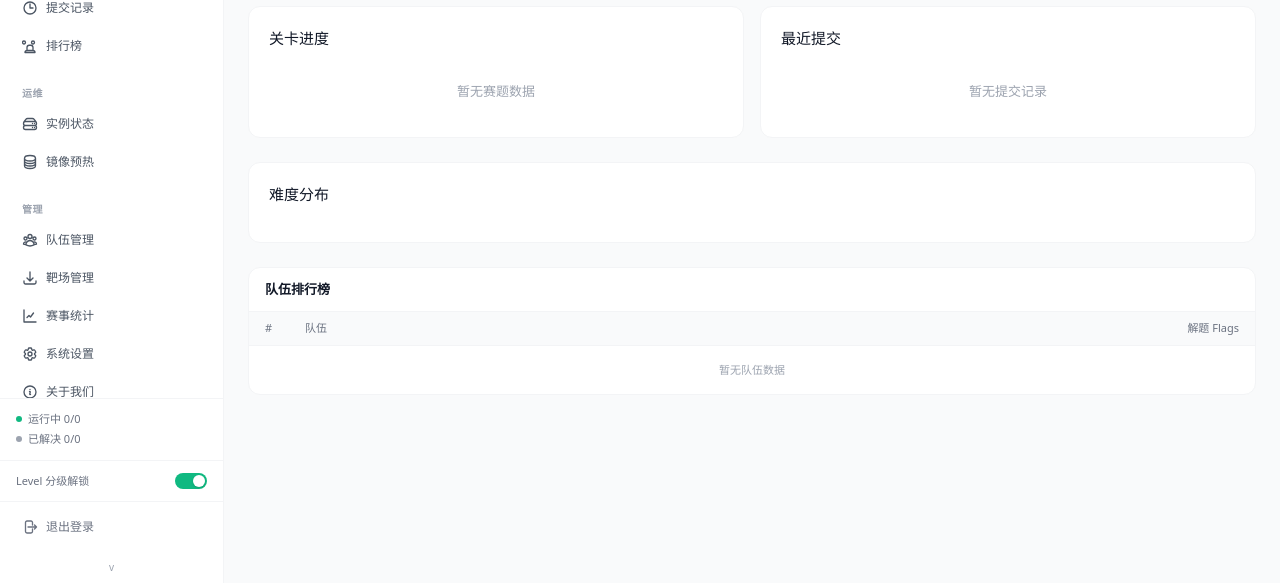
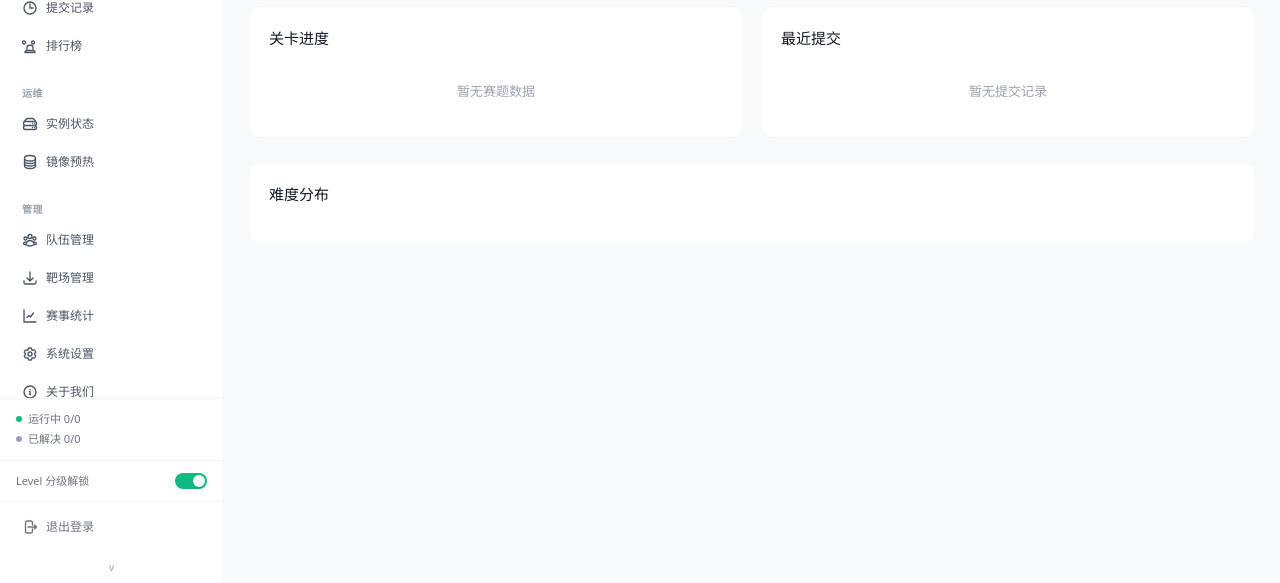
Before and after one commit to wgpsec/benchmark-platform, a Python web app: template benchmark_platform/web/templates/pages/dashboard.html in a window 1280 px wide. Shown: the part 217-800 px from the top of the page. Run offline with Jinja, Linux system fonts and the light colour scheme; the template is opened without the code that fills it, so the values that code supplies are empty; some libraries are stand-ins or nearby versions.

Commit message:
fix: resolve multiple UI issues in scoreboard and dashboard
- Remove duplicate leaderboard from dashboard (already on scoreboard page)
- Fix observer logout being intercepted by auth middleware
- Change scoreboard page title and heading to Chinese (排行榜)
- Add missing page titles in topbar for scoreboard/analytics/store/about
- Add `from __future__ import annotations` for Python 3.9 compat

```diff
--- a/benchmark_platform/models/benchmark.py
+++ b/benchmark_platform/models/benchmark.py
@@ -1,3 +1,5 @@
+from __future__ import annotations
+
 from enum import Enum
 
 from pydantic import BaseModel
--- a/benchmark_platform/web/auth_middleware.py
+++ b/benchmark_platform/web/auth_middleware.py
@@ -69,7 +69,7 @@ class AuthMiddleware(BaseHTTPMiddleware):
                 return Response(status_code=401, headers={"HX-Redirect": "/web/login"})
             return RedirectResponse("/web/login", status_code=302)
 
-        if user["role"] == "observer" and not path.startswith("/web/scoreboard"):
+        if user["role"] == "observer" and path not in ("/web/scoreboard", "/web/logout"):
             return RedirectResponse("/web/scoreboard", status_code=302)
 
         request.state.user = user
--- a/benchmark_platform/web/templates/components/topbar.html
+++ b/benchmark_platform/web/templates/components/topbar.html
@@ -3,6 +3,10 @@
   'challenges': ('题目列表', '所有赛题管理'),
   'history': ('提交记录', 'Flag 提交历史'),
   'status': ('实例状态', '靶机容器运行状态'),
+  'scoreboard': ('排行榜', '队伍得分排名'),
+  'analytics': ('赛事统计', '解题时间与趋势分析'),
+  'store': ('题库', '赛题导入与管理'),
+  'about': ('关于我们', ''),
 } %}
 {% set title, subtitle = page_titles.get(page, ('Benchmark Platform', '')) %}
 <div class="px-6 py-4 border-b border-gray-100 bg-white flex items-center justify-between">
--- a/benchmark_platform/web/templates/pages/scoreboard.html
+++ b/benchmark_platform/web/templates/pages/scoreboard.html
@@ -3,14 +3,14 @@
 <head>
   <meta charset="UTF-8">
   <meta name="viewport" content="width=device-width, initial-scale=1.0">
-  <title>Scoreboard - Benchmark Platform</title>
+  <title>排行榜</title>
   <script src="https://cdn.tailwindcss.com"></script>
   <script src="https://unpkg.com/htmx.org@2.0.4"></script>
 </head>
 <body class="bg-gray-100 min-h-screen">
   <header class="bg-white shadow-sm border-b">
     <div class="max-w-7xl mx-auto px-4 py-4 flex items-center justify-between">
-      <h1 class="text-xl font-bold text-gray-800">Benchmark Scoreboard</h1>
+      <h1 class="text-xl font-bold text-gray-800">排行榜</h1>
       <div class="flex items-center gap-4">
         <span class="text-sm text-gray-500">{{ user.get('team_name', '') }}</span>
         <a href="/web/logout" class="text-sm text-red-500 hover:text-red-700">Logout</a>
--- a/benchmark_platform/web/templates/pages/scoreboard_admin.html
+++ b/benchmark_platform/web/templates/pages/scoreboard_admin.html
@@ -1,5 +1,5 @@
 {% extends "base.html" %}
-{% block title %}排行榜 — Benchmark Platform{% endblock %}
+{% block title %}排行榜{% endblock %}
 {% block content %}
 <div hx-get="/web/scoreboard" hx-trigger="every 5s" hx-select="#scoreboard-table" hx-target="#scoreboard-table" hx-swap="outerHTML">
   {% include "partials/scoreboard_table.html" %}
--- a/benchmark_platform/web/templates/partials/dashboard_stats.html
+++ b/benchmark_platform/web/templates/partials/dashboard_stats.html
@@ -97,31 +97,3 @@
     {% endfor %}
   </div>
 </div>
-
-<!-- Leaderboard -->
-<div class="bg-white rounded-xl border border-gray-100 overflow-hidden mt-6">
-  <div class="px-4 py-3 border-b border-gray-100">
-    <h3 class="text-[13px] font-semibold text-gray-900">队伍排行榜</h3>
-  </div>
-  <table class="w-full">
-    <thead class="bg-gray-50 border-b border-gray-100">
-      <tr>
-        <th class="px-4 py-2 text-left text-[11px] font-medium text-gray-500 w-10">#</th>
-        <th class="px-4 py-2 text-left text-[11px] font-medium text-gray-500">队伍</th>
-        <th class="px-4 py-2 text-right text-[11px] font-medium text-gray-500">解题 Flags</th>
-      </tr>
-    </thead>
-    <tbody class="divide-y divide-gray-100">
-      {% for team in leaderboard %}
-      <tr class="hover:bg-gray-50">
-        <td class="px-4 py-2 text-[11px] text-gray-500">{{ loop.index }}</td>
-        <td class="px-4 py-2 text-[12px] text-gray-900 font-medium">{{ team.name }}</td>
-        <td class="px-4 py-2 text-[12px] text-gray-700 text-right">{{ team.solved_flags }}</td>
-      </tr>
-      {% endfor %}
-      {% if not leaderboard %}
-      <tr><td colspan="3" class="px-4 py-4 text-center text-[11px] text-gray-400">暂无队伍数据</td></tr>
-      {% endif %}
-    </tbody>
-  </table>
-</div>
```
Also changed, not shown: tests/test_web_routes.py (+24 -0 lines).
